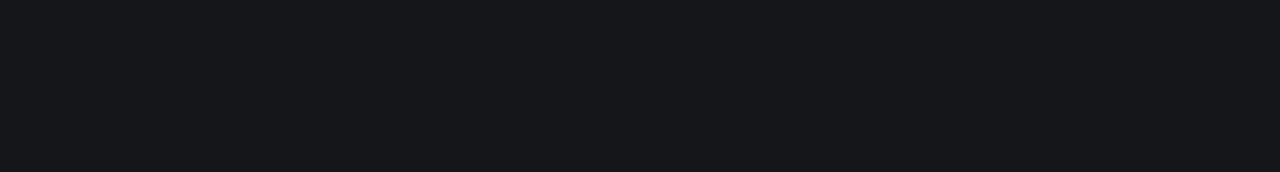
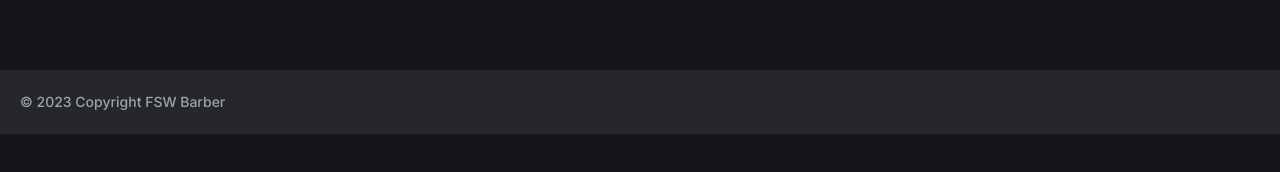
Before and after one commit to MatheusAltrao/FSW-barber, a Next.js app: page / in a window 1280 px wide. Shown: the part 540-712 px from the top of the page. Built offline with nearby package versions, Linux system fonts and the light colour scheme; no server answers; the database is empty.

Commit message:
:sparkles: feat(components/ui): Add `Footer` component to `RootLayout`

```diff
--- a/src/app/layout.tsx
+++ b/src/app/layout.tsx
@@ -1,3 +1,4 @@
+import Footer from '@/components/ui/footer';
 import type { Metadata } from 'next';
 import { Inter } from 'next/font/google';
 import './globals.css';
@@ -16,7 +17,9 @@
 }>) {
   return (
     <html lang="pt-BR">
-      <body className={`${inter.className} dark`}>{children}</body>
+      <body className={`${inter.className} dark`}>
+        {children} <Footer />
+      </body>
     </html>
   );
 }
--- /dev/null
+++ b/src/components/ui/footer.tsx
@@ -0,0 +1,9 @@
+const Footer = () => {
+  return (
+    <footer className="min-h-16 px-5 flex items-center bg-secondary">
+      <p className="text-sm font-medium text-gray-400">© 2023 Copyright FSW Barber</p>
+    </footer>
+  );
+};
+
+export default Footer;
```
